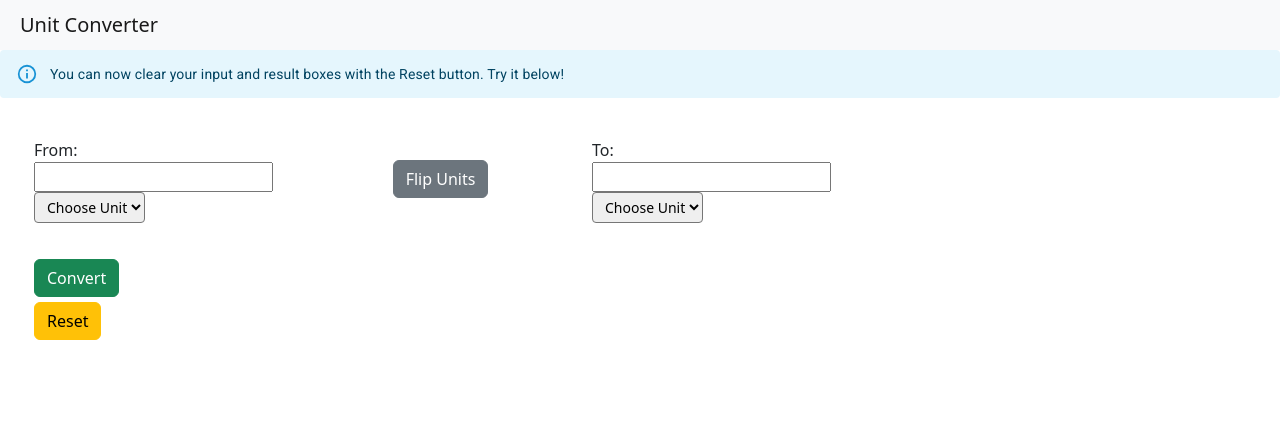
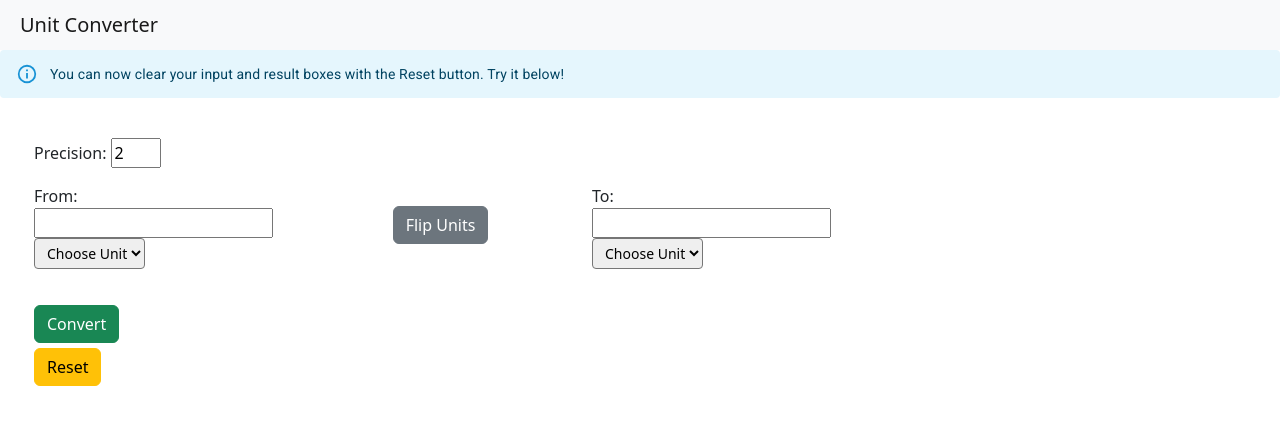
Before and after one commit to eyc94/unit-converter, a React (Create React App) app: page / in a window 1280 px wide. Shown: the top 424 px of the page. Built offline with nearby package versions, Linux system fonts and the light colour scheme.

Commit message:
Added precision feature

```diff
--- a/src/components/UnitForm.js
+++ b/src/components/UnitForm.js
@@ -9,6 +9,7 @@ const UnitForm = () => {
   const [convertedUnit, setConvertedUnit] = useState('');
   const [selectedFirstUnit, setSelectedFirstUnit] = useState('');
   const [selectedSecondUnit, setSelectedSecondUnit] = useState('');
+  const [precision, setPrecision] = useState(2);
 
   useEffect(() => {
     setConvertedUnit('');
@@ -239,7 +240,8 @@ const UnitForm = () => {
 
   const convertUnit = (event) => {
     event.preventDefault();
-    const converted = originalUnit * conversionRatio;
+    let converted = originalUnit * conversionRatio;
+    converted = converted.toFixed(precision);
     setConvertedUnit(converted);
   };
 
@@ -282,6 +284,10 @@ const UnitForm = () => {
     setSelectedSecondUnit(event.target.value);
   };
 
+  const precisionChangeHandler = (event) => {
+    setPrecision(event.target.value);
+  }
+
   const firstRowStyle = {
     'marginBottom': 20
   };
@@ -294,8 +300,18 @@ const UnitForm = () => {
     'marginTop': 22
   };
 
+  const boxStyle = {
+    'width': 50
+  };
+
   return(
     <div className="container">
+      <div className="row">
+        <div className="col">
+          Precision: <input value={precision} type="number" onChange={precisionChangeHandler} className="mb-3" style={boxStyle} />
+        </div>
+      </div>
+
       <div className="row" style={firstRowStyle}>
         <div className="col-md-3">
           <label>From:</label>
```
